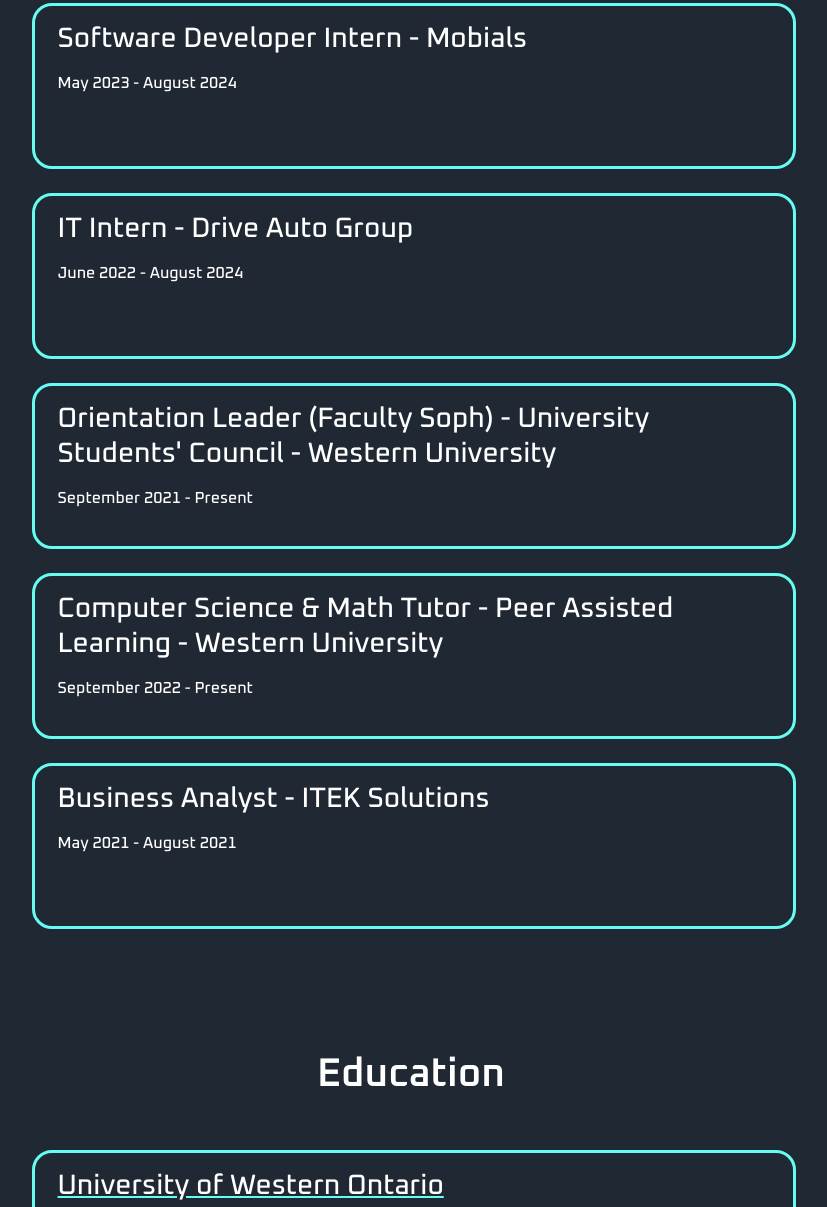
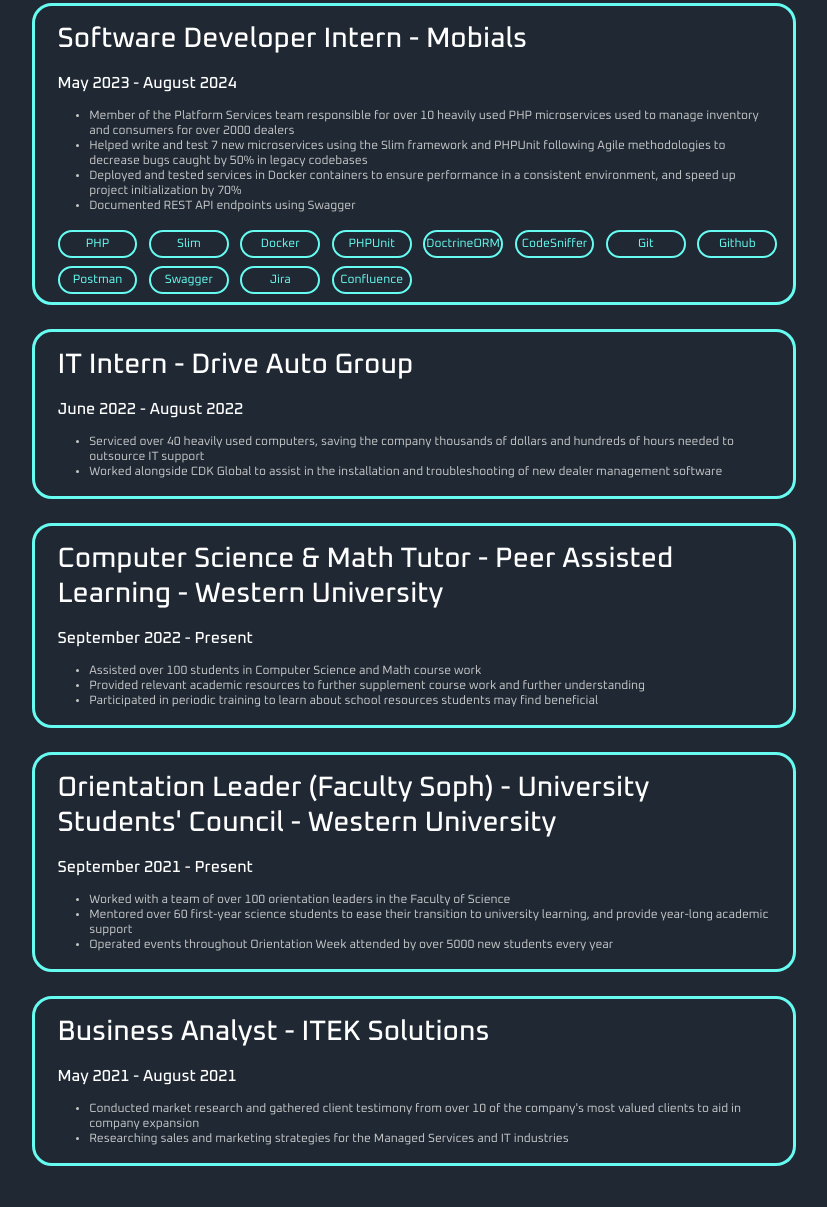
Before and after one commit to akwan84/andrewkwan, a plain HTML site: page index.html in a window 1280 px wide. Shown: the part 1399-2606 px from the top of the page, without its empty margins (229-1056 px from the left). Drawn offline with Linux system fonts and the light colour scheme.

Commit message:
added experience details

```diff
--- a/index.html
+++ b/index.html
@@ -15,7 +15,7 @@
                 <div id="title">Andrew Kwan</div>
                 <div class="navbar">Contact</div>
                 <div class="navbar">Projects</div>
-                <div class="navbar">Education</div>
+                <a href="#education"><div class="navbar">Education</div></a>
                 <a href="#experience"><div class="navbar">Experience</div>
                 <a href="#skills"><div class="navbar">Skills</div></a>
             </nav>
@@ -69,13 +69,47 @@
                     <div class="exp-section">
                         <h2 class="role-title">Software Developer Intern - Mobials</h2>
                         <h3 class="role-date">May 2023 - August 2024</h3>
+                        <ul>
+                            <li>Member of the Platform Services team responsible for over 10 heavily used PHP microservices used to manage inventory and consumers for over 2000 dealers</li>
+                            <li>Helped write and test 7 new microservices using the Slim framework and PHPUnit following Agile methodologies to decrease bugs caught by 50% in legacy codebases</li>
+                            <li>Deployed and tested services in Docker containers to ensure performance in a consistent environment, and speed up project initialization by 70%</li>
+                            <li>Documented REST API endpoints using Swagger</li>
+                        </ul>
+                        <div class="skill" style="margin-left: 3%">PHP</div>
+                        <div class="skill">Slim</div>
+                        <div class="skill">Docker</div>
+                        <div class="skill">PHPUnit</div>
+                        <div class="skill">DoctrineORM</div>
+                        <div class="skill">CodeSniffer</div>
+                        <div class="skill">Git</div>
+                        <div class="skill">Github</div>
+                        <div class="skill" style="margin-left: 3%">Postman</div>
+                        <div class="skill">Swagger</div>
+                        <div class="skill">Jira</div>
+                        <div class="skill">Confluence</div>
                     </div>
                 </a>
 
                 <a href="https://www.driveautogroup.ca/en" target="_blank">
                     <div class="exp-section">
                         <h2 class="role-title">IT Intern - Drive Auto Group</h2>
-                        <h3 class="role-date">June 2022 - August 2024</h3>
+                        <h3 class="role-date">June 2022 - August 2022</h3>
+                        <ul>
+                            <li>Serviced over 40 heavily used computers, saving the company thousands of dollars and hundreds of hours needed to outsource IT support</li>
+                            <li>Worked alongside CDK Global to assist in the installation and troubleshooting of new dealer management software</li>
+                        </ul>
+                    </div>
+                </a>
+
+                <a href="https://learning.uwo.ca/peer_assisted_learning/" target="_blank">
+                    <div class="exp-section">
+                        <h2 class="role-title">Computer Science & Math Tutor - Peer Assisted Learning - Western University</h2>
+                        <h3 class="role-date">September 2022 - Present</h3>
+                        <ul>
+                            <li>Assisted over 100 students in Computer Science and Math course work</li>
+                            <li>Provided relevant academic resources to further supplement course work and further understanding</li>
+                            <li>Participated in periodic training to learn about school resources students may find beneficial</li>
+                        </ul>
                     </div>
                 </a>
 
@@ -83,13 +117,11 @@
                     <div class="exp-section">
                         <h2 class="role-title">Orientation Leader (Faculty Soph) - University Students' Council - Western University</h2>
                         <h3 class="role-date">September 2021 - Present</h3>
-                    </div>
-                </a>
-
-                <a href="https://learning.uwo.ca/peer_assisted_learning/" target="_blank">
-                    <div class="exp-section">
-                        <h2 class="role-title">Computer Science & Math Tutor - Peer Assisted Learning - Western University</h2>
-                        <h3 class="role-date">September 2022 - Present</h3>
+                        <ul>
+                            <li>Worked with a team of over 100 orientation leaders in the Faculty of Science</li>
+                            <li>Mentored over 60 first-year science students to ease their transition to university learning, and provide year-long academic support</li>
+                            <li>Operated events throughout Orientation Week attended by over 5000 new students every year</li>
+                        </ul>
                     </div>
                 </a>
 
@@ -97,6 +129,10 @@
                     <div class="exp-section">
                         <h2 class="role-title">Business Analyst - ITEK Solutions</h2>
                         <h3 class="role-date">May 2021 - August 2021</h3>
+                        <ul>
+                            <li>Conducted market research and gathered client testimony from over 10 of the company's most valued clients to aid in company expansion</li>
+                            <li>Researching sales and marketing strategies for the Managed Services and IT industries</li>
+                        </ul>
                     </div>
                 </a>
             </div>
--- a/style.css
+++ b/style.css
@@ -161,7 +161,6 @@
 
 .exp-section {
     width: 100%;
-    height: 20vh;
     border: 3px solid #66fcf1;
     border-radius: 20px;
     display: inline-block;
@@ -178,6 +177,7 @@
 .exp-section ul li {
     color: #c5c6c7;
     margin-left: 2%;
+    width: 95%;
     font-family: "Oxanium", sans-serif;
     font-size: 1.5vh;
 }
```
